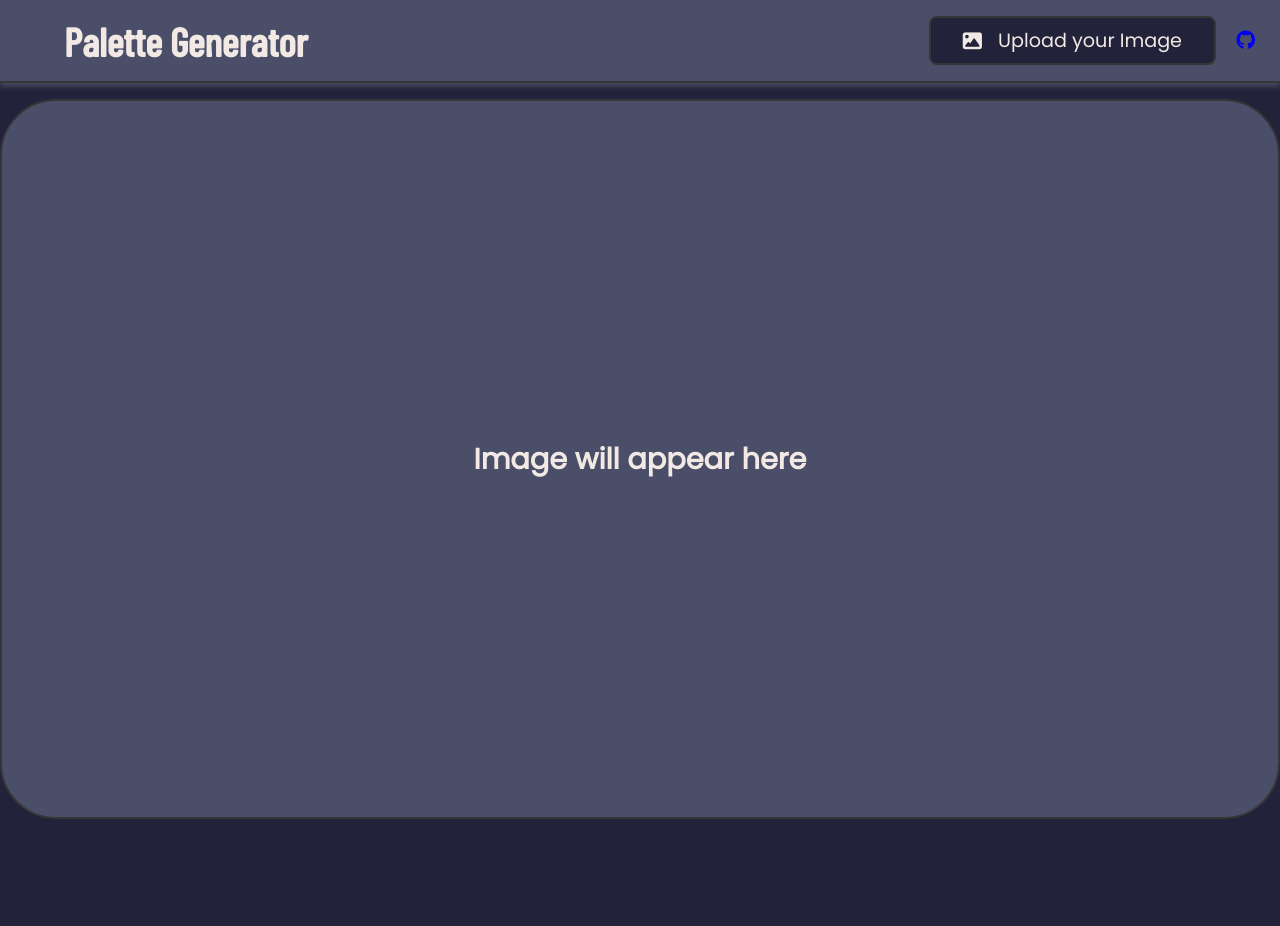
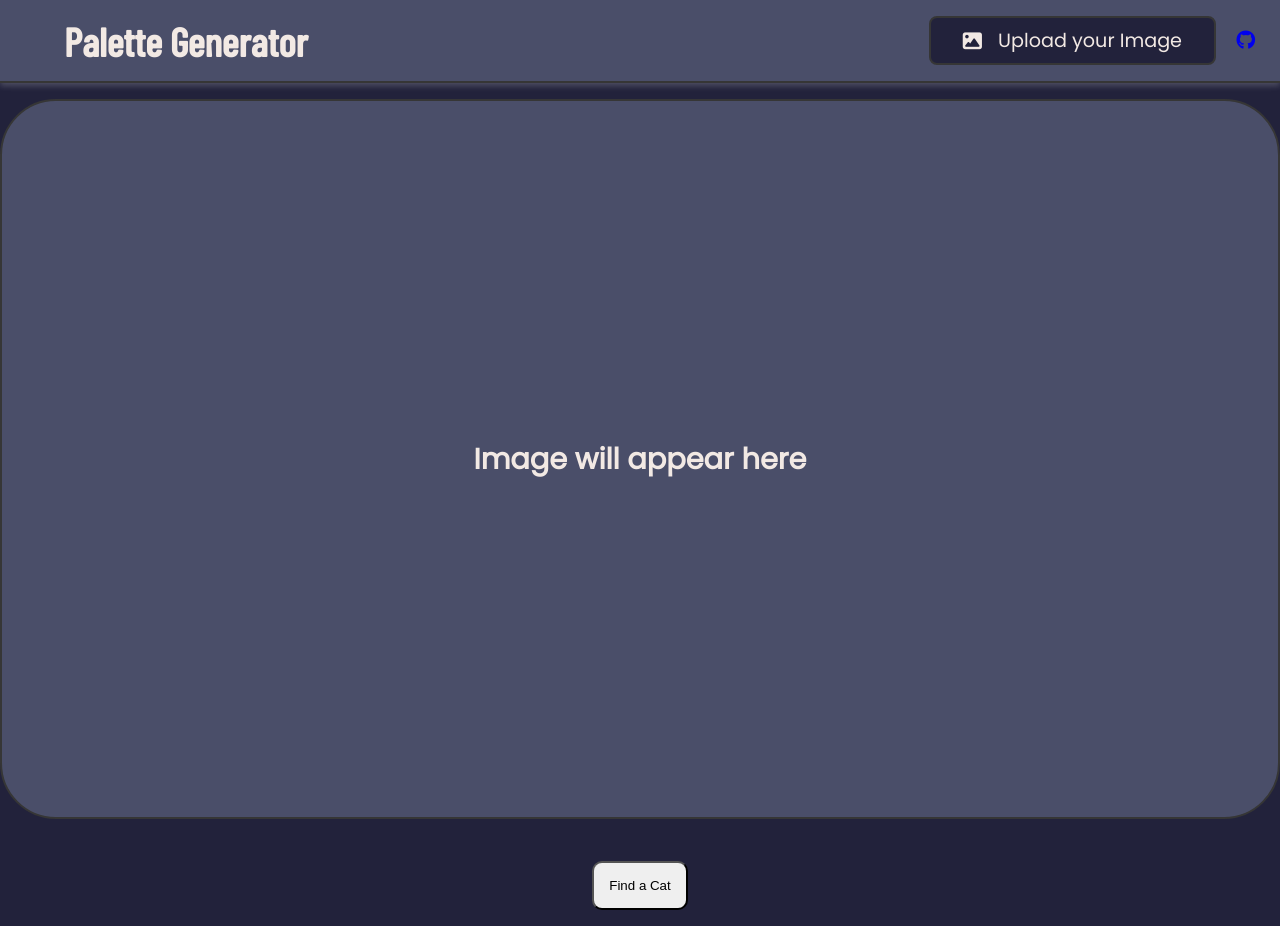
Before and after one commit to abhidas03/color-palette, a Next.js app: page / in a window 1280 px wide. Before the commit the page ends 835 px from the top, so only its background shows below. Built offline with nearby package versions, Linux system fonts and the light colour scheme.

Commit message:
Add cat button

```diff
--- a/src/app/page.js
+++ b/src/app/page.js
@@ -3,7 +3,7 @@ import styles from './page.module.css'
 import ImageDisplay from '@/components/imageDisplay'
 import ColorDisplay from '@/components/colorDisplay'
 import ColorThief from 'colorthief'
-
+import CatButton from '@/components/catButton'
 import { useState } from 'react'
 
 const imageIcon = <i className="fa-solid fa-image"></i>
@@ -45,7 +45,7 @@ export default function Home() {
       </header>
 
       <main className={styles.main}>
-        <ImageDisplay uploadedImage={uploadedImage} />
+        <ImageDisplay uploadedImage={uploadedImage} setUploadedImage={setUploadedImage} setColorPalette={setColorPalette}/>
         <ColorDisplay colorPalette={colorPalette}/>
       </main>
     </>
--- a/src/app/page.module.css
+++ b/src/app/page.module.css
@@ -4,7 +4,7 @@
   display: flex;
   align-items: center;
   justify-content: center;
-
+  position: relative;
 }
 
 .content {
@@ -87,3 +87,13 @@
   right: 25px;
 }
 .socials a:visited {color:white;}
+
+.catButton {
+  margin-top: 10px;
+  padding: 15px;
+  border-radius: 10px;
+}
+
+.catButton:hover{
+  cursor: help;
+}
--- /dev/null
+++ b/src/components/catButton.js
@@ -0,0 +1,31 @@
+import React from 'react'
+import styles from '@/app/page.module.css'
+import ColorThief from 'colorthief'
+
+export default function CatButton( {setUploadedImage, setColorPalette}) {
+    async function handleClick() {
+        const url = 'https://cataas.com/cat'
+        const response = await fetch(url);
+        const imageBlob = await response.blob();
+        const imageUrl = URL.createObjectURL(imageBlob);
+        console.log(imageUrl);
+        setUploadedImage(imageUrl)
+        const img = new Image();
+        img.src = imageUrl
+        img.onload = () => {
+            const colorThief = new ColorThief();
+            const colorPalette = colorThief.getPalette(img, 6);
+            setColorPalette(colorPalette);
+          }
+
+
+        return imageUrl
+    }
+  return (
+    <>
+        <button onClick={handleClick} className={styles.catButton}>
+            <p>Find a Cat</p>
+        </button>
+    </>
+  )
+}
--- a/src/components/imageDisplay.js
+++ b/src/components/imageDisplay.js
@@ -1,11 +1,17 @@
 import styles from '../app/page.module.css'
-export default function ImageDisplay({ uploadedImage }) {
+import CatButton from './catButton'
+
+
+export default function ImageDisplay({ uploadedImage, setUploadedImage, setColorPalette }) {
     return (
         <>
             <div className={styles.content}>
                 <div className={styles.image}>
                     {uploadedImage ? <img src={uploadedImage} alt="Uploaded image" /> : <h2>Image will appear here</h2>}
                 </div>
+                <div>
+                    <CatButton setUploadedImage={setUploadedImage} setColorPalette={setColorPalette}/>
+                </div>
             </div>
         </>
     )
```
